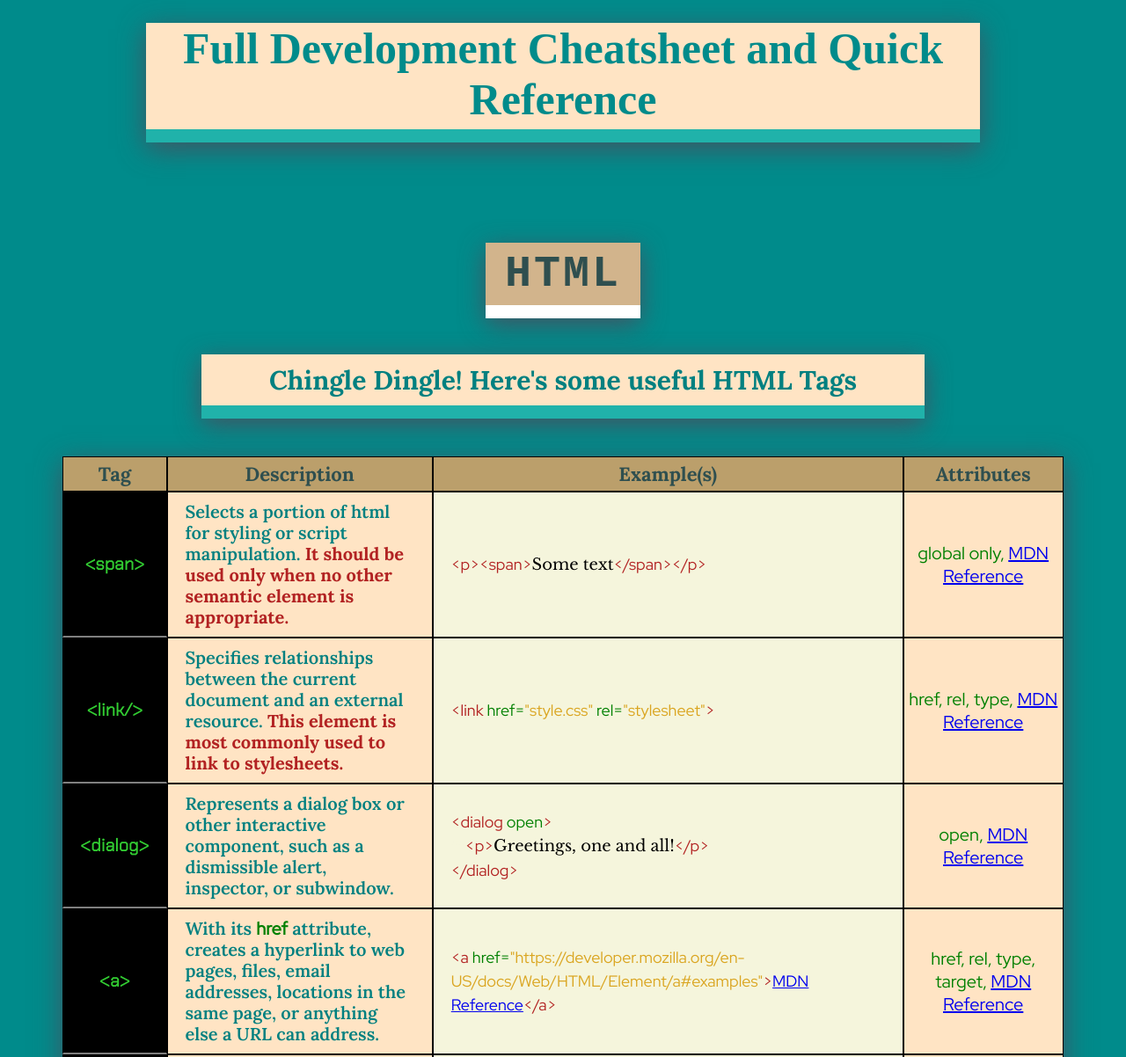
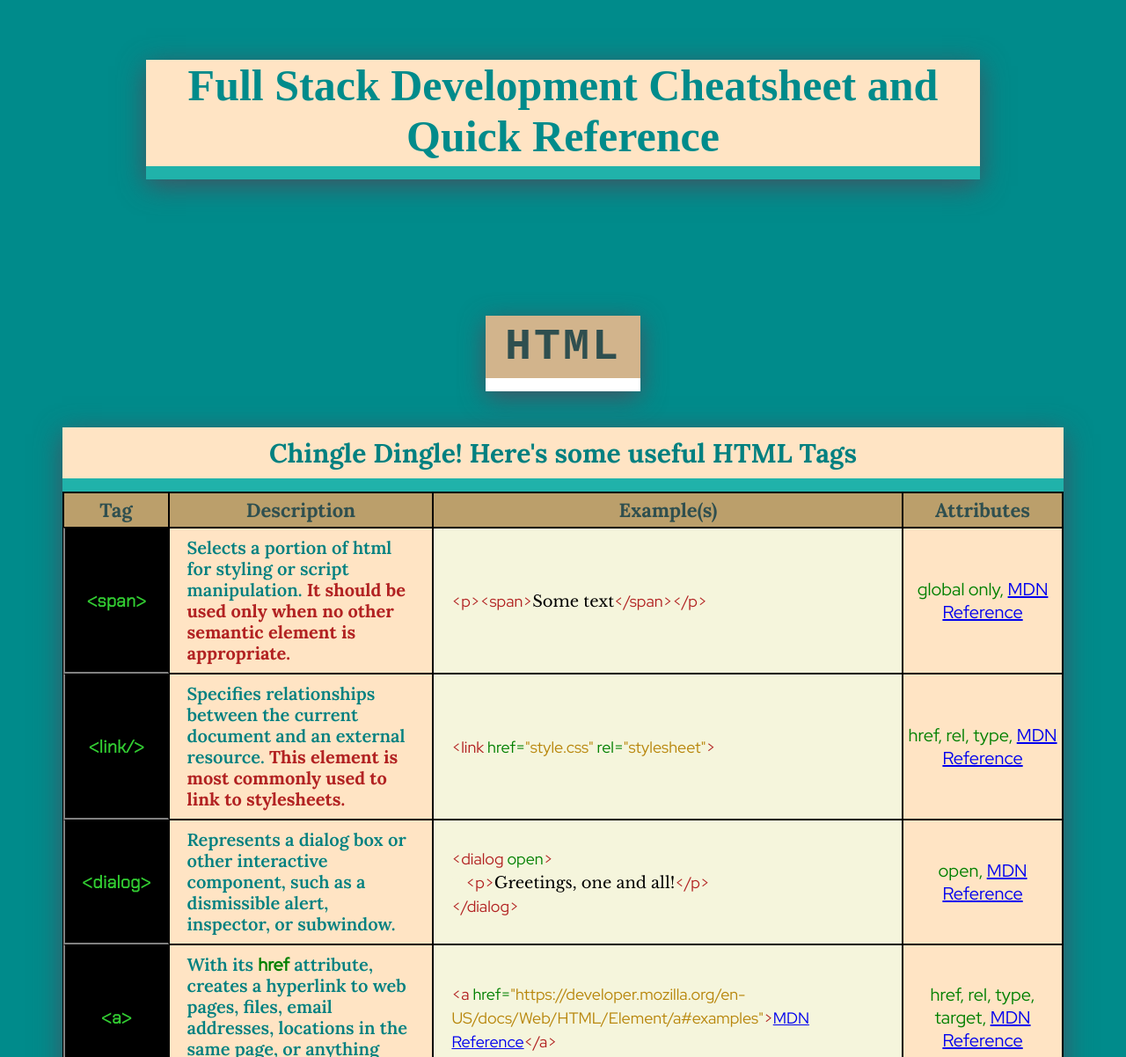
Before and after one commit to spenzeKitchens/FullStackDevCheatsheet, a plain HTML site: page index.html in a window 1280 px wide. Shown: the top 1202 px of the page at 88% size. Drawn offline with nearby package versions, Linux system fonts and the light colour scheme; a web font is replaced by a local one.

Commit message:
Third Commit
Debugging and further style changes.

```diff
--- a/index.html
+++ b/index.html
@@ -16,7 +16,7 @@
     <br>
 
     <section class="headercontainer">
-        <header>Full Development Cheatsheet and Quick Reference</header>
+      <h1>Full Stack Development Cheatsheet and Quick Reference</h1>
     </section>
 
     <br>
@@ -25,26 +25,25 @@
     <br>
 
     <section class="titlecontainer">
-      <h1>HTML</h1>
+      <h2>HTML</h2>
     </section>
 
-    <section class="container">
-      <h2>Chingle Dingle! Here's some useful HTML Tags</h2>
-    </section>
 
-    <br>
 
     <section class="tcontainer">
+
+      <h3>Chingle Dingle! Here's some useful HTML Tags</h3>
+
       <table>
-      <thead>
+        <thead>
         <tr>
           <th>Tag</th>
           <th>Description</th>
           <th>Example(s)</th>
           <th>Attributes</th>
         </tr>
-      </thead>
-      <tbody>
+        </thead>
+        <tbody>
         <tr>
           <td class="tag">&lt;span&gt;</td>
           <td class="description">Selects a portion of html for styling or script manipulation. <b>It should be used only when no other semantic element is appropriate.</b></td>
@@ -54,10 +53,8 @@
 
         <tr>
           <td class="tag">&lt;link/&gt;</td>
-          <td class="description">Specifies relationships between the current document and an external resource. <p style="font-weight: bold;">This element is most commonly used to link to stylesheets.</p></td>
-          <td class="example">
-            <p>&lt;link</p><span class="attribute"> href=</p><span class="string">"style.css"</p><span class="attribute"> rel=</p><span class="string">"stylesheet"</p><p>&gt;</p>
-          </td>
+          <td class="description">Specifies relationships between the current document and an external resource. <b>This element is most commonly used to link to stylesheets.</b></td>
+          <td class="example"><p>&lt;link</p><span class="attribute"> href=</span><span class="string">"style.css"</span><span class="attribute"> rel=</span><span class="string">"stylesheet"</span><p>&gt;</p></td>
           <td class="attribute">href, rel, type, <a href="https://developer.mozilla.org/en-US/docs/Web/HTML/Element/link#attributes">MDN Reference</a></td>
         </tr>
 
@@ -124,7 +121,7 @@
           <td class="tag">&lt;article&gt;</td>
           <td class="description">Represents a self-contained composition in a document, page, application, or site, which is intended to be independently distributable or reusable (e.g., in syndication).</td>
           <td class="example">
-            <p>&lt;article</p><p class="attribute"> class</p>=</p><p class="string">"user_review"</p><p>&gt;</p><br>
+            <p>&lt;article</p><p class="attribute"> class=</p><p class="string">"user_review"</p><p>&gt;</p><br>
             <p class="indent">**</p><p>&lt;h4&gt;</p><p class="result">Love the dinos!</p><p>&lt;/h4&gt;</p><br>
             <p class="indent">**</p><p>&lt;p&gt;</p><p class="result">I agree, dinos are my favorite.</p><p>&lt;/p&gt;</p><br>
             <p class="indent">**</p><p>&lt;footer&gt;</p><br>
@@ -196,27 +193,22 @@
         </tr>
       -->
 
-      </tbody>
+        </tbody>
       </table>
     </section>
 
     <br>
     <br>
     <br>
-    <br>
-    <br>
-    <br>
+
+    <section class="titlecontainer">
+      <h2>CSS</h2>
+    </section>
+
     <br>
 
-    <section class="titlecontainer">
-      <h1>CSS</h1>
-    </section>
-
-    <section class="container">
-      <h2>Dingle Dangle! Here's some CSS properties!</h2>
-    </section>
-
     <section class="tcontainer">
+      <h3>Dingle Dangle! Here's some CSS properties!</h3>
       <table>
         <thead>
           <tr>
@@ -281,11 +273,11 @@
     <br>
     <br>
 
-    <section class="container">
-      <h2>Dangle Langle! Here's some CSS selectors!</h2>
-    </section>
 
     <section class="tcontainer">
+
+       <h3>Dangle Langle! Here's some CSS selectors!</h3>
+
       <table>
         <thead>
            <tr>
@@ -299,7 +291,7 @@
         <tbody>
 
         <tr>
-          <td colspan="4"><h3>Basic Selectors</h3></td>
+          <td colspan="4"><h4>Basic Selectors</h4></td>
         </tr>
 
         <tr>
@@ -338,7 +330,7 @@
         </tr>
 
         <tr>
-          <td colspan="4"><h3>Grouping Selector</h3></th>
+          <td colspan="4"><h4>Grouping Selector</h4>
         </tr>
 
         <tr>
@@ -349,7 +341,7 @@
         </tr>
 
         <tr>
-          <td colspan="4"><h3>Combinators</h3></th>
+          <td colspan="4"><h4>Combinators</h4>
         </tr>
 
         <tr>
@@ -384,11 +376,11 @@
           <td class="property">Column Combinator</td>
           <td class="description">The <p>||</p> combinator selects nodes which belong to a column.</td>
           <td class="cssexample"><p>A || B</p></td>
-          <td class="selectorvalue"><p>col || td</p> will match all <p>&lt;td&gt;</p> elements that belong to the scope of <p>&lt;col&gt;</p></td>.
+          <td class="selectorvalue"><p>col || td</p> will match all <p>&lt;td&gt;</p> elements that belong to the scope of <p>&lt;col&gt;</p></td>
         </tr>
 
         <tr>
-          <td colspan="4"><h3>Psuedo</h3></th>
+          <td colspan="4"><h4>Psuedo</h4>
         </tr>
 
         <tr>
--- a/styles.css
+++ b/styles.css
@@ -2,7 +2,7 @@ body {
     background-color: darkcyan;
   }
 
-header {
+h1 {
     color: darkcyan;
     font-family: "Corben", serif;
     text-align: center;
@@ -13,7 +13,7 @@ header {
     padding-bottom: 5px;
 }
 
-h1 {
+h2 {
     font-family: "Red Hat Mono", monospace;
     color: DarkSlateGrey;
     text-align: center;
@@ -24,14 +24,16 @@ h1 {
     letter-spacing: 3px;
   }
 
-h2 {
+h3 {
     color: Teal;
     font-family: "Lora", serif;
     text-align: center;
     font-size: 30px;
     background-color: Bisque;
     border-bottom: 15px solid LightSeaGreen;
-    padding: 10px;
+    padding: 10px 0px 10px;
+    width: 100%;
+    margin: 0 auto;
   }
 
 [colspan] {
@@ -57,6 +59,7 @@ b {
 
 table {
     border-spacing: 0;
+    border: .5px solid black;
   }
 
 th {
@@ -64,10 +67,10 @@ th {
     background-color: rgb(187, 159, 107);
     color: DarkSlateGrey;
     padding: 5px;
-    border-bottom: 1px solid black;
-    border-right: 1px solid black;
-    border-top: 1px solid black;
-    border-left: 1px solid black;
+    border-bottom: .5px solid black;
+    border-right: .5px solid black;
+    border-top: .5px solid black;
+    border-left: .5px solid black;
     font-size: 22px;
   }
 
@@ -91,6 +94,7 @@ td {
     font-weight: bold;
     width: 100px;
     border-bottom: 2px solid grey;
+    border-left: 2px solid grey;
     padding: 10px;
   }
 
@@ -125,14 +129,14 @@ td {
   }
 
 .string {
-    color: GoldenRod;
+    color: DarkGoldenRod;
     font-family: "Red Hat Display", sans-serif;
   }
 
 .result {
     color: black;
     font-family: "Libre Baskerville", serif;
-    line-height: 1.5;
+    line-height: 0.7;
   }
 
 .property {
@@ -142,6 +146,7 @@ td {
     font-family: "Red Hat Mono", monospace;
     width: 200px;
     border-bottom: 2px solid grey;
+    border-left: 2px solid grey;
     padding: 10px;
 
   }
@@ -188,12 +193,6 @@ td {
     vertical-align: text-top;
 }
 
-.container {
-    width: 65%;
-    margin: 0 auto;
-    box-shadow: rgba(76, 76, 93, 0.89) 0px 7px 29px 0px;
-}
-
 .headercontainer {
     width: 75%;
     margin: 0 auto;
```
